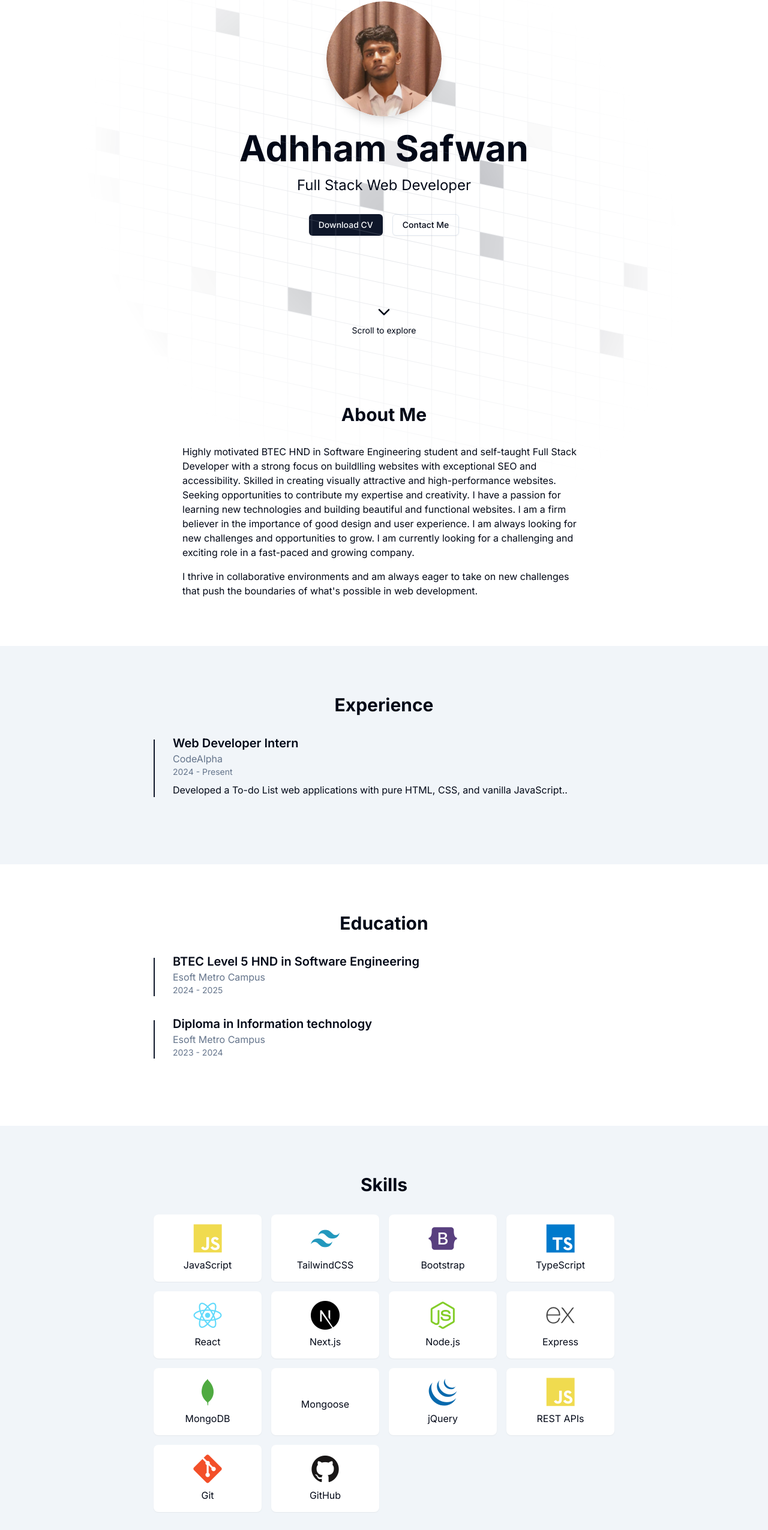
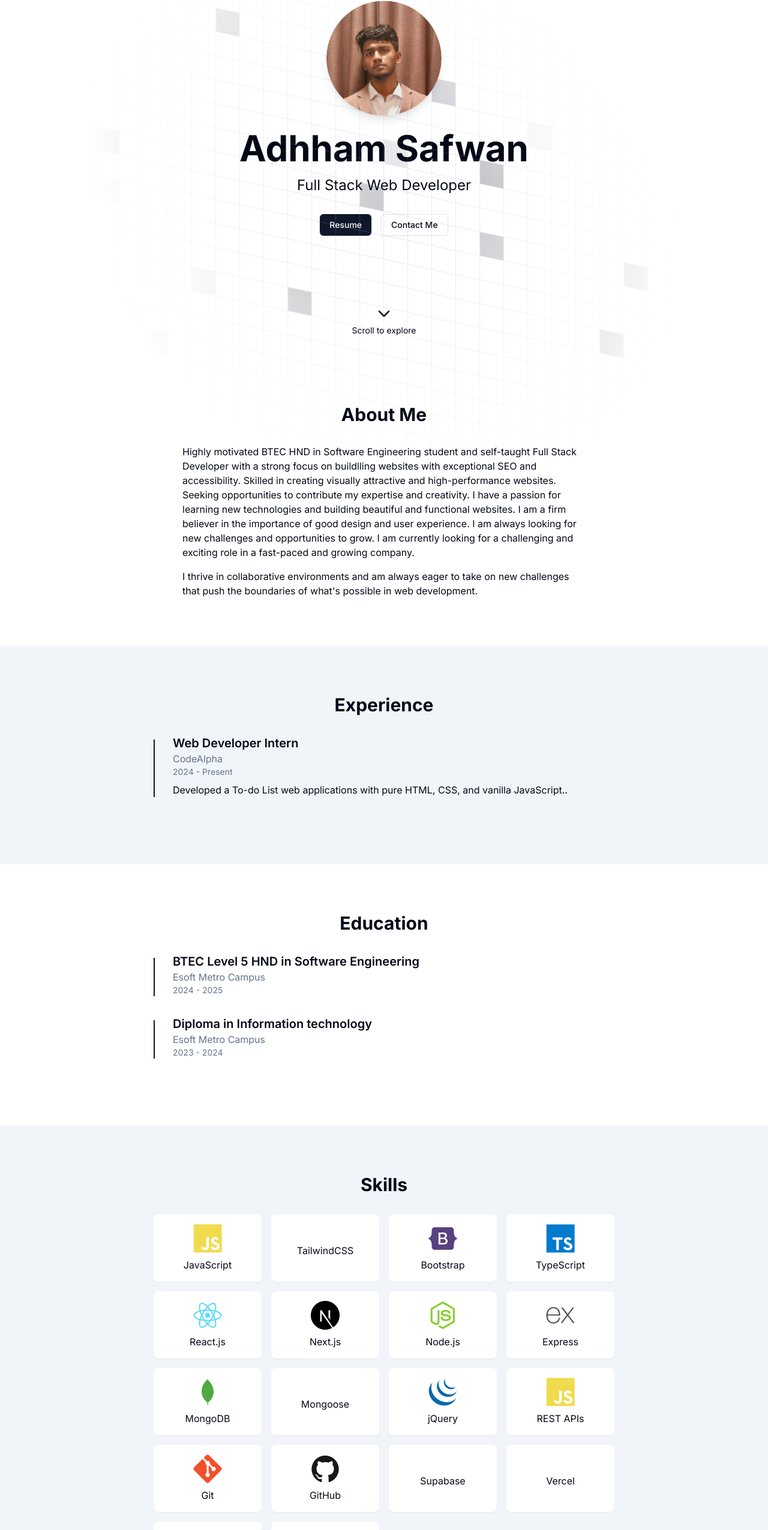
Before and after one commit to adhhamdev/my-portfolio, a Next.js app: page / in a window 1280 px wide. Shown: the part 207-2758 px from the top of the page at 60% size. Built offline with nearby package versions, Linux system fonts and the light colour scheme.

Commit message:
Update Contact and Footer component styles

```diff
--- a/components/Contact.tsx
+++ b/components/Contact.tsx
@@ -4,7 +4,7 @@ import { Textarea } from '@/components/ui/textarea';
 
 export default function Contact() {
   return (
-    <section id='contact' className='py-20 bg-muted'>
+    <section id='contact' className='py-20 backdrop-blur-lg'>
       <div className='container mx-auto px-4'>
         <h2 className='text-3xl font-bold mb-8 text-center'>Contact Me</h2>
         <div className='max-w-md mx-auto'>
--- a/components/Footer.tsx
+++ b/components/Footer.tsx
@@ -2,7 +2,7 @@ import { Github, Instagram, Linkedin, Mail } from 'lucide-react';
 
 export default function Footer() {
   return (
-    <footer className='bg-muted py-8'>
+    <footer className='py-8'>
       <div className='container mx-auto px-4'>
         <div className='flex flex-col md:flex-row justify-between items-center'>
           <p>
--- a/components/Hero.tsx
+++ b/components/Hero.tsx
@@ -74,8 +74,8 @@ export default function Hero() {
           <Button
             asChild
             className='transition-transform duration-300 hover:scale-105'>
-            <a href='adhham_safwan-resume.pdf' title='Download CV in PDF' download>
-              Download CV
+            <a href='/Adhham_Safwan-Resume.pdf' title='Download Resume in PDF' download>
+              Resume
             </a>
           </Button>
           <Button
--- a/components/Projects.tsx
+++ b/components/Projects.tsx
@@ -6,17 +6,38 @@ import { Code, ExternalLink } from 'lucide-react';
 export default function Projects() {
   const projects = [
     {
+      name: 'Islamic Center Management System',
+      description: 'A Fullstack web app for managing Islamic Center activities.',
+      technologies: ['Next.js', 'TailwindCSS', 'TypeScript', 'Supabase', 'Supabase Auth', 'Zod', 'Framer Motion'],
+      liveLink: 'https://masjidos.vercel.app',
+      sourceLink: 'https://github.com/adhhamdev/masjid-os',
+    },
+    {
+      name: 'Mirage AI',
+      description: 'Create stunning images with the AI-powered tool - outperforming many popular alternatives.',
+      technologies: ['Next.js', 'TailwindCSS', 'REST API', 'Hugging Face', 'Vercel Blob', 'Vercel AI SDK', 'Framer Motion'],
+      liveLink: 'https://mirageai.vercel.app',
+      sourceLink: 'https://github.com/adhhamdev/mirage',
+    },
+    {
+      name: 'Minar',
+      description: 'A web application that shows accurate prayer times for various locations worldwide.',
+      technologies: ['Next.js', 'TailwindCSS', 'REST API', 'Framer Motion'],
+      liveLink: 'https://minarapp.vercel.app',
+      sourceLink: 'https://github.com/adhhamdev/minar',
+    },
+    {
       name: 'Airflix',
-      description: 'A movie browsing site powered by TMDB API',
-      technologies: ['JavaScript', 'React.js', 'Node.js', 'REST API'],
+      description: 'A movie browsing site powered by TMDB API.',
+      technologies: ['React.js', 'REST API'],
       liveLink: 'https://airflix.vercel.app',
       sourceLink: 'https://github.com/adhhamdev/airflix',
     },
     {
       name: 'Pictoria',
       description:
-        'A site to explore high quality photos powered by Unsplash API',
-      technologies: ['Next.js', 'Node.js', 'TailwindCSS', 'REST API'],
+        'A site to explore high quality photos powered by Unsplash API.',
+      technologies: ['Next.js', 'TailwindCSS', 'REST API'],
       liveLink: 'https://pictoria-adhham.vercel.app',
       sourceLink: 'https://github.com/adhhamdev/pictoria',
     },
@@ -26,7 +47,6 @@ export default function Projects() {
         'Full Stack web app with collection of Startups across the world to lookup.',
       technologies: [
         'Next.js',
-        'Node.js',
         'TailwindCSS',
         'Mongoose',
         'MongoDB',
@@ -55,7 +75,8 @@ export default function Projects() {
               initial={{ opacity: 0, y: 20 }}
               whileInView={{ opacity: 1, y: 0 }}
               transition={{ duration: 0.5, delay: index * 0.1 }}
-              className='bg-muted p-6 rounded-lg shadow-sm transition-transform duration-300 hover:scale-105'>
+              className='bg-muted p-6 rounded-lg shadow-sm transition-transform duration-300 hover:scale-105 flex flex-col justify-between'>
+              <div>
                 <h3 className='text-xl font-semibold mb-2'>{project.name}</h3>
                 <p className='text-muted-foreground mb-4'>
                   {project.description}
@@ -68,6 +89,7 @@ export default function Projects() {
                       {tech}
                     </span>
                   ))}
+                </div>
               </div>
               <div className='flex space-x-4'>
                 <a
--- a/components/Skills.tsx
+++ b/components/Skills.tsx
@@ -10,7 +10,7 @@ export default function Skills() {
     },
     {
       name: 'TailwindCSS',
-      icon: <i className='devicon-tailwindcss-plain colored text-5xl'></i>,
+      icon: <i className='devicon-tailwindcss-original colored text-5xl'></i>,
     },
     {
       name: 'Bootstrap',
@@ -21,8 +21,8 @@ export default function Skills() {
       icon: <i className='devicon-typescript-plain colored text-5xl'></i>,
     },
     {
-      name: 'React',
-      icon: <i className='devicon-react-plain colored text-5xl'></i>,
+      name: 'React.js',
+      icon: <i className='devicon-react-original colored text-5xl'></i>,
     },
     {
       name: 'Next.js',
@@ -58,8 +58,24 @@ export default function Skills() {
     },
     {
       name: 'GitHub',
-      icon: <i className='devicon-github-plain colored text-5xl'></i>,
+      icon: <i className='devicon-github-original colored text-5xl'></i>,
     },
+    {
+      name: 'Supabase',
+      icon: <i className='devicon-supabase-plain colored text-5xl'></i>,
+    },
+    {
+      name: 'Vercel',
+      icon: <i className='devicon-vercel-plain colored text-5xl'></i>,
+    },
+    {
+      name: 'Figma',
+      icon: <i className='devicon-figma-plain colored text-5xl'></i>,
+    },
+    {
+      name: 'Framer Motion',
+      icon: <i className='devicon-framermotion-original text-5xl'></i>,
+    }
   ];
 
   return (
```
Also changed, not shown: 1 other file (tests, documents, lock files or other folders). Lines whose indentation alone changed are shown as unchanged.
